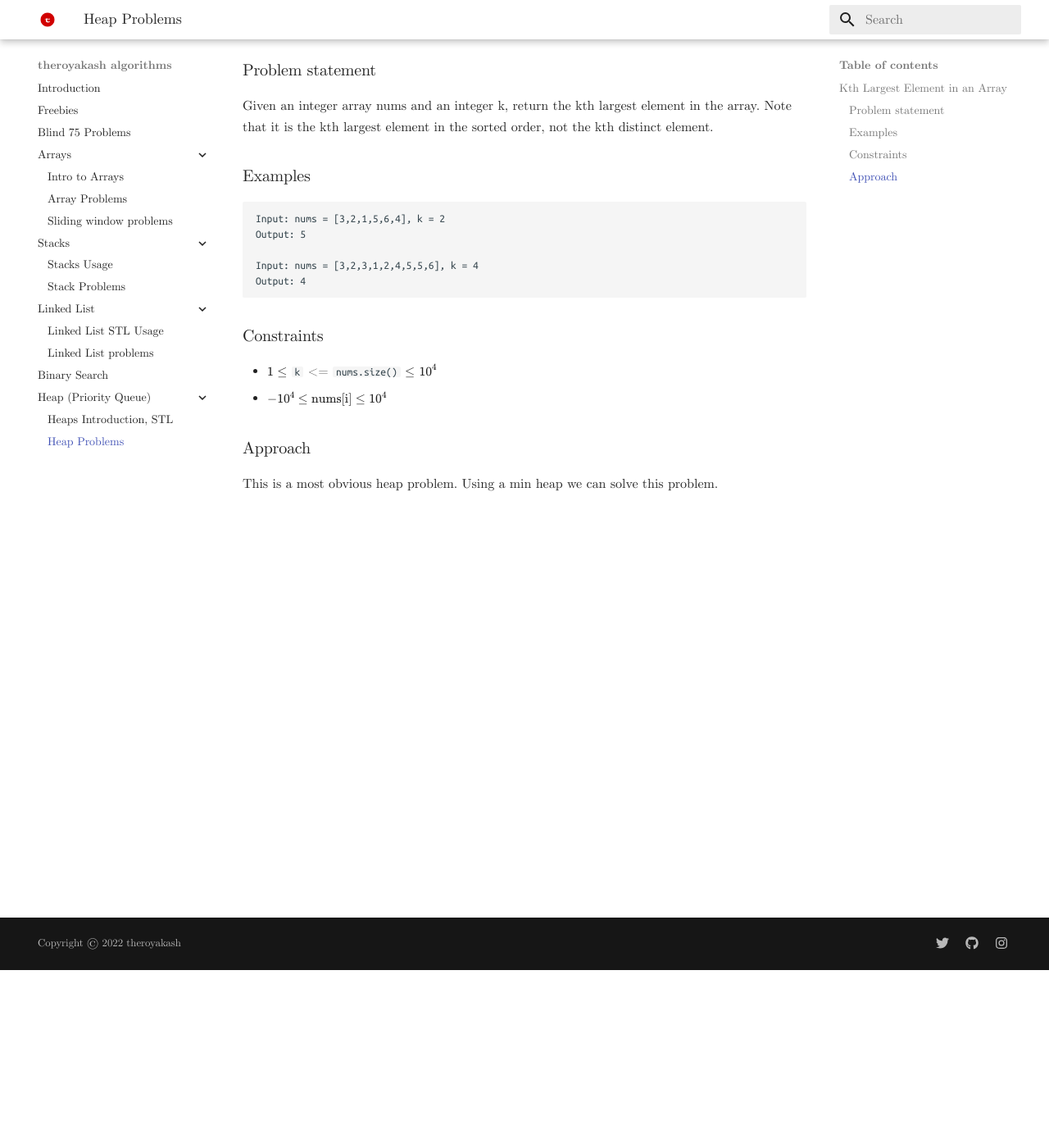
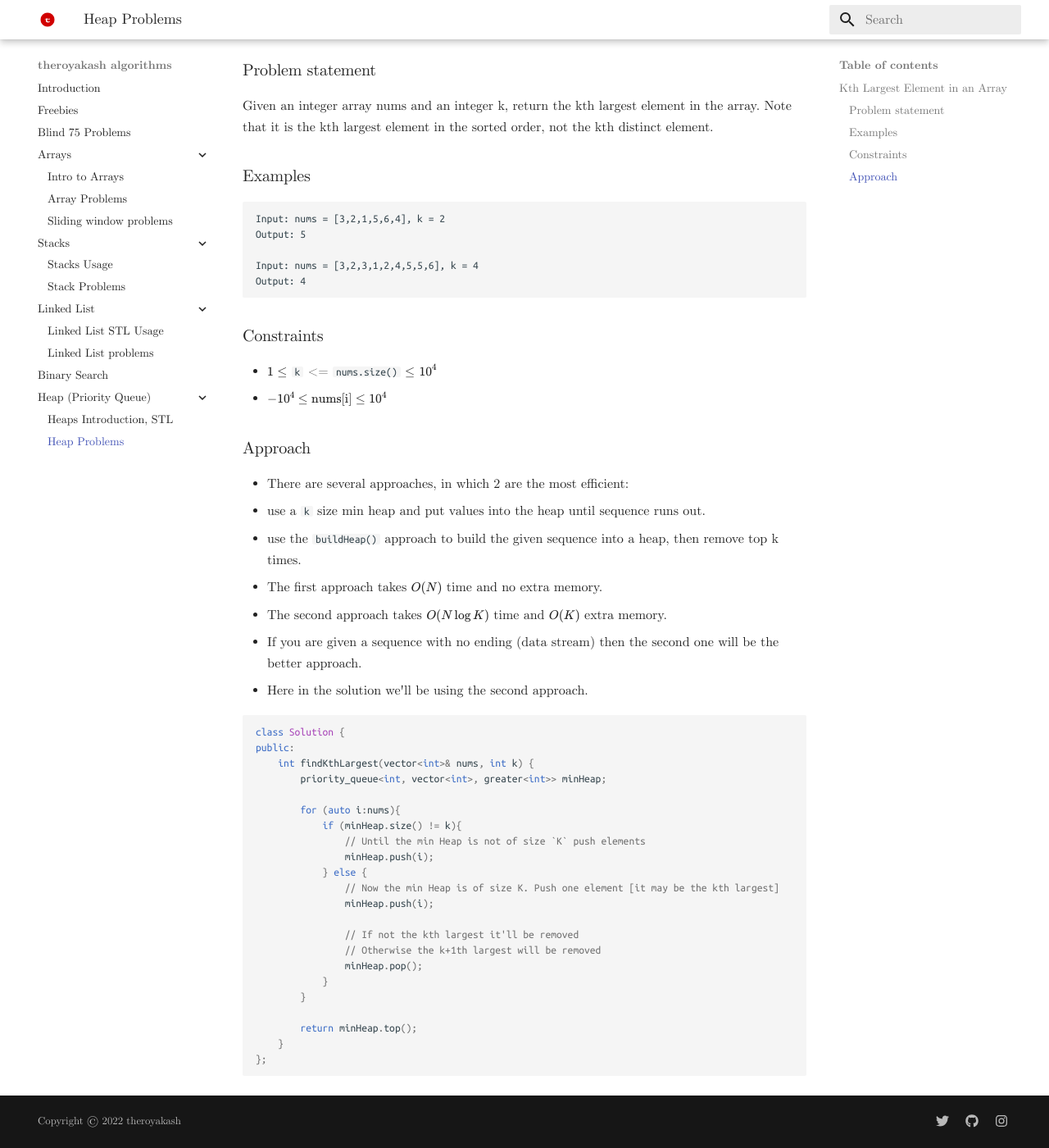
Before and after one commit to theroyakash/algorithms.theroyakash.com, an MkDocs documentation site: the page built from docs/heaps/problems.md, in a window 1280 px wide and 1400 px high, scrolled down 217 px. Shown: the whole window at 82% size. Built offline with MkDocs 1.6.1 and Material for MkDocs 9.7.7, drawn with Linux system fonts in a browser that asks for light colours.

````diff
--- a/docs/heaps/problems.md
+++ b/docs/heaps/problems.md
@@ -29,4 +29,35 @@
 - $- 10^4 \leq \text{nums[i]} \leq 10^4$
 
 ### Approach
-This is a most obvious heap problem. Using a min heap we can solve this problem.
+- There are several approaches, in which 2 are the most efficient:
+  - use a `k` size min heap and put values into the heap until sequence runs out.
+  - use the `buildHeap()` approach to build the given sequence into a heap, then remove top k times.
+- The first approach takes $O(N)$ time and no extra memory.
+- The second approach takes $O(N \log K)$ time and $O(K)$ extra memory.
+- If you are given a sequence with no ending (data stream) then the second one will be the better approach.
+- Here in the solution we'll be using the second approach.
+
+```cpp
+class Solution {
+public:
+    int findKthLargest(vector<int>& nums, int k) {
+        priority_queue<int, vector<int>, greater<int>> minHeap;
+
+        for (auto i:nums){
+            if (minHeap.size() != k){
+				// Until the min Heap is not of size `K` push elements
+                minHeap.push(i);
+            } else {
+				// Now the min Heap is of size K. Push one element [it may be the kth largest]
+                minHeap.push(i);
+
+				// If not the kth largest it'll be removed
+				// Otherwise the k+1th largest will be removed
+                minHeap.pop();
+            }
+        }
+
+        return minHeap.top();
+    }
+};
+```
````
